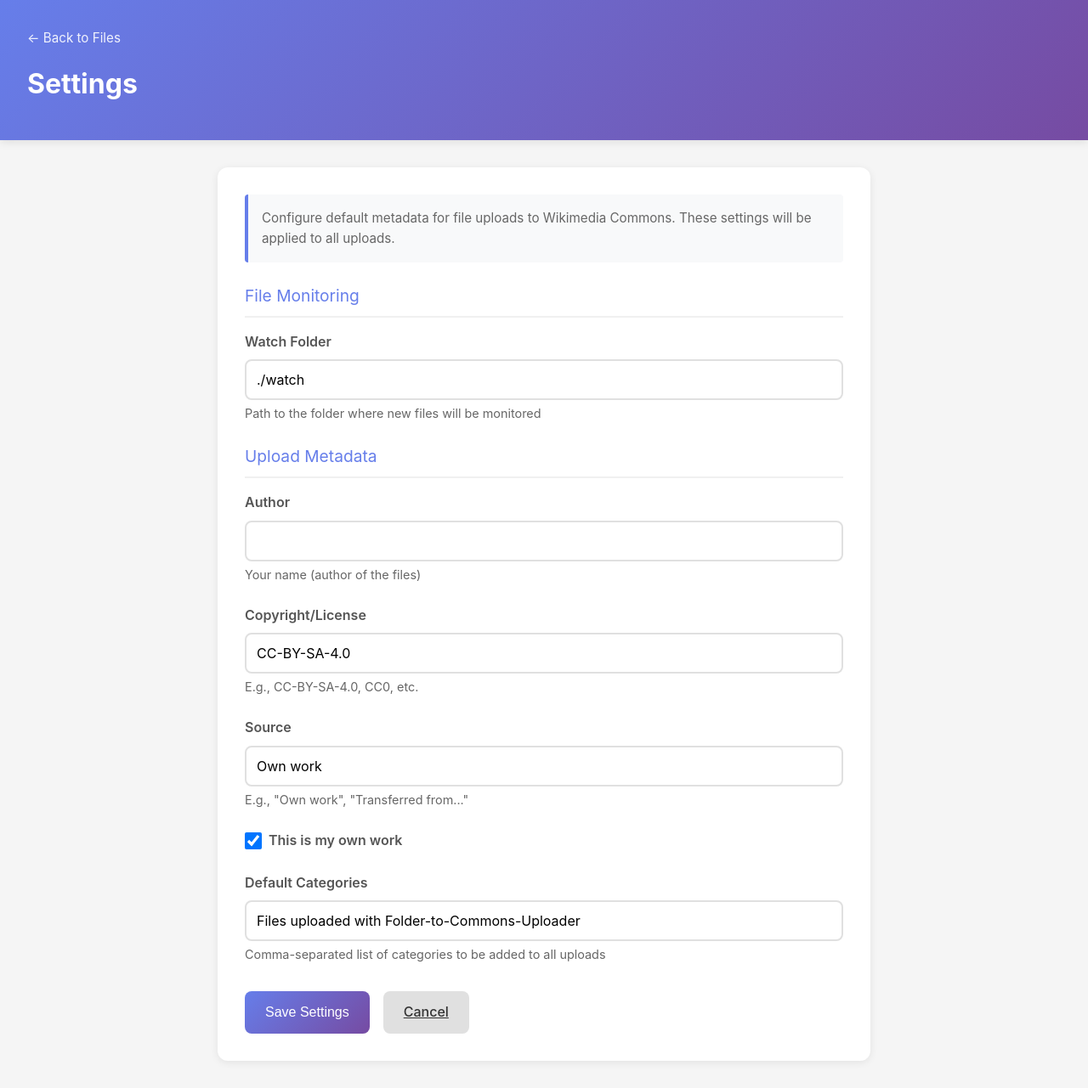
After one commit to daanvr/Folder-to-Commmons-Uploader, a Flask app: page /settings in a window 1280 px wide. The commit adds this page. Shown: the whole page at 85% size. Run offline with Flask 3, Linux system fonts and the light colour scheme.

Commit message:
Add dedicated settings page with edit capability
Created a separate settings page:
- New /settings route with GET and POST handlers
- Editable form for all configuration options
- Save settings functionality with flash messages
- Removed settings display from index page
- Added settings link (⚙️) to all pages
- Clean, modern form UI matching existing design

🤖 Generated with [Claude Code](https://claude.com/claude-code)

Co-Authored-By: Claude <noreply@anthropic.com>

```diff
--- a/app.py
+++ b/app.py
@@ -8,17 +8,24 @@ import json
 import os
 from datetime import datetime
 from pathlib import Path
-from flask import Flask, render_template, jsonify
+from flask import Flask, render_template, jsonify, request, redirect, url_for, flash
 from PIL import Image
 from PIL.ExifTags import TAGS
 
 app = Flask(__name__)
+app.secret_key = 'dev-secret-key-change-in-production'
 
 
 def load_settings():
     """Load settings from JSON file"""
     with open('settings.json', 'r') as f:
         return json.load(f)
+
+
+def save_settings(settings):
+    """Save settings to JSON file"""
+    with open('settings.json', 'w') as f:
+        json.dump(settings, f, indent=2)
 
 
 def load_processed_files():
@@ -155,5 +162,32 @@ def api_file_detail(filepath):
     })
 
 
+@app.route('/settings', methods=['GET', 'POST'])
+def settings():
+    """Settings page for viewing and editing configuration"""
+    if request.method == 'POST':
+        # Get form data and update settings
+        settings_data = load_settings()
+
+        settings_data['watch_folder'] = request.form.get('watch_folder', '')
+        settings_data['author'] = request.form.get('author', '')
+        settings_data['copyright'] = request.form.get('copyright', '')
+        settings_data['source'] = request.form.get('source', '')
+        settings_data['own_work'] = request.form.get('own_work') == 'on'
+
+        # Handle categories (comma-separated)
+        categories_str = request.form.get('default_categories', '')
+        settings_data['default_categories'] = [c.strip() for c in categories_str.split(',') if c.strip()]
+
+        # Save settings
+        save_settings(settings_data)
+        flash('Settings saved successfully!', 'success')
+        return redirect(url_for('settings'))
+
+    # GET request - display settings
+    settings_data = load_settings()
+    return render_template('settings.html', settings=settings_data)
+
+
 if __name__ == '__main__':
     app.run(debug=True, host='0.0.0.0', port=5001)
--- /dev/null
+++ b/templates/settings.html
@@ -0,0 +1,258 @@
+<!DOCTYPE html>
+<html lang="en">
+<head>
+    <meta charset="UTF-8">
+    <meta name="viewport" content="width=device-width, initial-scale=1.0">
+    <title>Settings - Folder-to-Commons-Uploader</title>
+    <style>
+        * {
+            margin: 0;
+            padding: 0;
+            box-sizing: border-box;
+        }
+
+        body {
+            font-family: -apple-system, BlinkMacSystemFont, 'Segoe UI', Roboto, Oxygen, Ubuntu, Cantarell, sans-serif;
+            background: #f5f5f5;
+            color: #333;
+            line-height: 1.6;
+        }
+
+        .header {
+            background: linear-gradient(135deg, #667eea 0%, #764ba2 100%);
+            color: white;
+            padding: 2rem;
+            box-shadow: 0 2px 10px rgba(0,0,0,0.1);
+        }
+
+        .header h1 {
+            font-size: 2rem;
+            margin-bottom: 0.5rem;
+        }
+
+        .back-link {
+            color: white;
+            text-decoration: none;
+            opacity: 0.9;
+            display: inline-block;
+            margin-bottom: 1rem;
+            font-size: 0.95rem;
+        }
+
+        .back-link:hover {
+            opacity: 1;
+        }
+
+        .container {
+            max-width: 800px;
+            margin: 2rem auto;
+            padding: 0 1rem;
+        }
+
+        .card {
+            background: white;
+            border-radius: 12px;
+            padding: 2rem;
+            box-shadow: 0 2px 10px rgba(0,0,0,0.08);
+        }
+
+        .alert {
+            padding: 1rem;
+            border-radius: 8px;
+            margin-bottom: 1.5rem;
+        }
+
+        .alert-success {
+            background: #d4edda;
+            color: #155724;
+            border: 1px solid #c3e6cb;
+        }
+
+        .form-group {
+            margin-bottom: 1.5rem;
+        }
+
+        .form-group label {
+            display: block;
+            font-weight: 600;
+            color: #555;
+            margin-bottom: 0.5rem;
+        }
+
+        .form-group input[type="text"],
+        .form-group input[type="email"],
+        .form-group textarea {
+            width: 100%;
+            padding: 0.75rem;
+            border: 2px solid #e0e0e0;
+            border-radius: 8px;
+            font-size: 1rem;
+            font-family: inherit;
+            transition: border-color 0.2s;
+        }
+
+        .form-group input[type="text"]:focus,
+        .form-group input[type="email"]:focus,
+        .form-group textarea:focus {
+            outline: none;
+            border-color: #667eea;
+        }
+
+        .form-group textarea {
+            min-height: 100px;
+            resize: vertical;
+        }
+
+        .form-group .help-text {
+            font-size: 0.9rem;
+            color: #666;
+            margin-top: 0.25rem;
+        }
+
+        .checkbox-group {
+            display: flex;
+            align-items: center;
+            margin-top: 0.5rem;
+        }
+
+        .checkbox-group input[type="checkbox"] {
+            width: 20px;
+            height: 20px;
+            margin-right: 0.5rem;
+            cursor: pointer;
+        }
+
+        .checkbox-group label {
+            margin: 0;
+            cursor: pointer;
+        }
+
+        .form-actions {
+            display: flex;
+            gap: 1rem;
+            margin-top: 2rem;
+        }
+
+        .btn {
+            padding: 0.75rem 1.5rem;
+            border: none;
+            border-radius: 8px;
+            font-size: 1rem;
+            font-weight: 500;
+            cursor: pointer;
+            transition: all 0.2s;
+        }
+
+        .btn-primary {
+            background: linear-gradient(135deg, #667eea 0%, #764ba2 100%);
+            color: white;
+        }
+
+        .btn-primary:hover {
+            transform: translateY(-2px);
+            box-shadow: 0 4px 12px rgba(102, 126, 234, 0.4);
+        }
+
+        .btn-secondary {
+            background: #e0e0e0;
+            color: #333;
+        }
+
+        .btn-secondary:hover {
+            background: #d0d0d0;
+        }
+
+        .section-title {
+            font-size: 1.2rem;
+            color: #667eea;
+            margin-bottom: 1rem;
+            padding-bottom: 0.5rem;
+            border-bottom: 2px solid #f0f0f0;
+        }
+
+        .info-box {
+            background: #f8f9fa;
+            border-left: 4px solid #667eea;
+            padding: 1rem;
+            border-radius: 4px;
+            margin-bottom: 1.5rem;
+        }
+
+        .info-box p {
+            margin: 0;
+            color: #666;
+            font-size: 0.95rem;
+        }
+    </style>
+</head>
+<body>
+    <div class="header">
+        <a href="/" class="back-link">← Back to Files</a>
+        <h1>Settings</h1>
+    </div>
+
+    <div class="container">
+        <div class="card">
+            {% with messages = get_flashed_messages(with_categories=true) %}
+                {% if messages %}
+                    {% for category, message in messages %}
+                        <div class="alert alert-{{ category }}">{{ message }}</div>
+                    {% endfor %}
+                {% endif %}
+            {% endwith %}
+
+            <form method="POST" action="{{ url_for('settings') }}">
+                <div class="info-box">
+                    <p>Configure default metadata for file uploads to Wikimedia Commons. These settings will be applied to all uploads.</p>
+                </div>
+
+                <div class="section-title">File Monitoring</div>
+
+                <div class="form-group">
+                    <label for="watch_folder">Watch Folder</label>
+                    <input type="text" id="watch_folder" name="watch_folder" value="{{ settings.watch_folder }}" required>
+                    <div class="help-text">Path to the folder where new files will be monitored</div>
+                </div>
+
+                <div class="section-title">Upload Metadata</div>
+
+                <div class="form-group">
+                    <label for="author">Author</label>
+                    <input type="text" id="author" name="author" value="{{ settings.author }}">
+                    <div class="help-text">Your name (author of the files)</div>
+                </div>
+
+                <div class="form-group">
+                    <label for="copyright">Copyright/License</label>
+                    <input type="text" id="copyright" name="copyright" value="{{ settings.copyright }}" required>
+                    <div class="help-text">E.g., CC-BY-SA-4.0, CC0, etc.</div>
+                </div>
+
+                <div class="form-group">
+                    <label for="source">Source</label>
+                    <input type="text" id="source" name="source" value="{{ settings.source }}" required>
+                    <div class="help-text">E.g., "Own work", "Transferred from..."</div>
+                </div>
+
+                <div class="form-group">
+                    <div class="checkbox-group">
+                        <input type="checkbox" id="own_work" name="own_work" {% if settings.own_work %}checked{% endif %}>
+                        <label for="own_work">This is my own work</label>
+                    </div>
+                </div>
+
+                <div class="form-group">
+                    <label for="default_categories">Default Categories</label>
+                    <input type="text" id="default_categories" name="default_categories" value="{{ settings.default_categories | join(', ') }}">
+                    <div class="help-text">Comma-separated list of categories to be added to all uploads</div>
+                </div>
+
+                <div class="form-actions">
+                    <button type="submit" class="btn btn-primary">Save Settings</button>
+                    <a href="/" class="btn btn-secondary">Cancel</a>
+                </div>
+            </form>
+        </div>
+    </div>
+</body>
+</html>
```
Also changed, not shown: templates/file_detail.html (+19 -0 lines), templates/index.html (+15 -53 lines).
